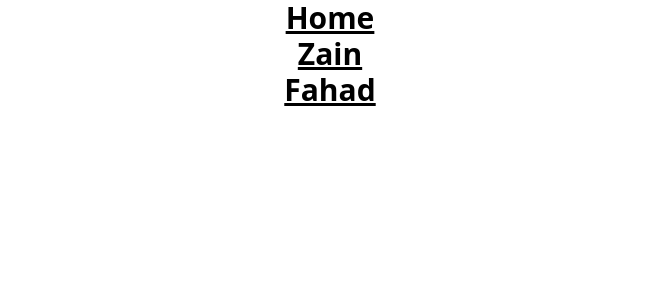
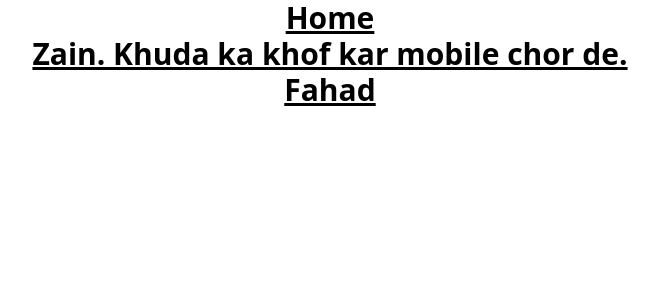
Before and after one commit to bilawal506/portfolio, a Next.js app in the folder my-app/: page / in a window 1280 px wide. Shown: the top 300 px of the page, without its empty margins (310-969 px from the left). Built offline with nearby package versions, Linux system fonts and the light colour scheme.

Commit message:
Initial commit

```diff
--- a/my-app/components/Zain.js
+++ b/my-app/components/Zain.js
@@ -1,7 +1,7 @@
 function Zain() {
     return (
         <>
-            <h1 className="text-3xl font-bold underline text-center">Zain</h1>
+            <h1 className="text-3xl font-bold underline text-center">Zain. Khuda ka khof kar mobile chor de.</h1>
         </>
     );
 }
```
